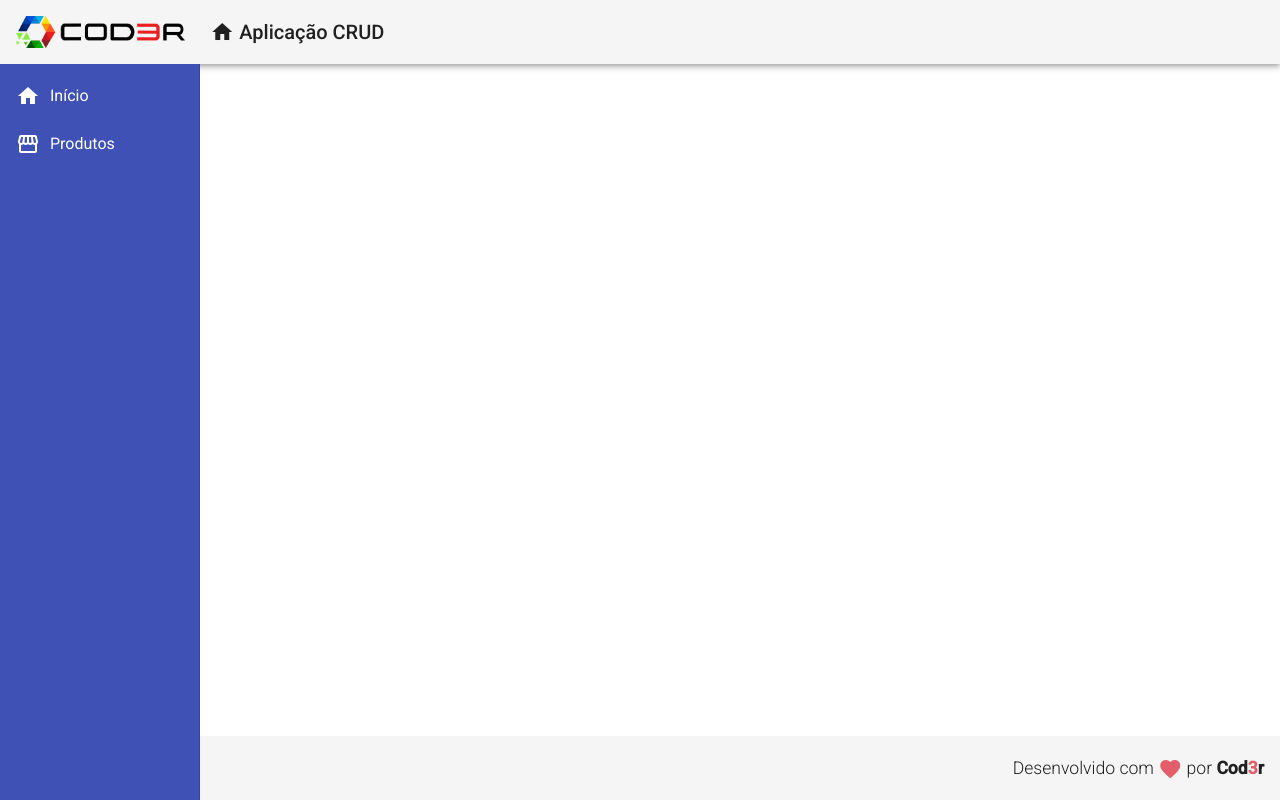
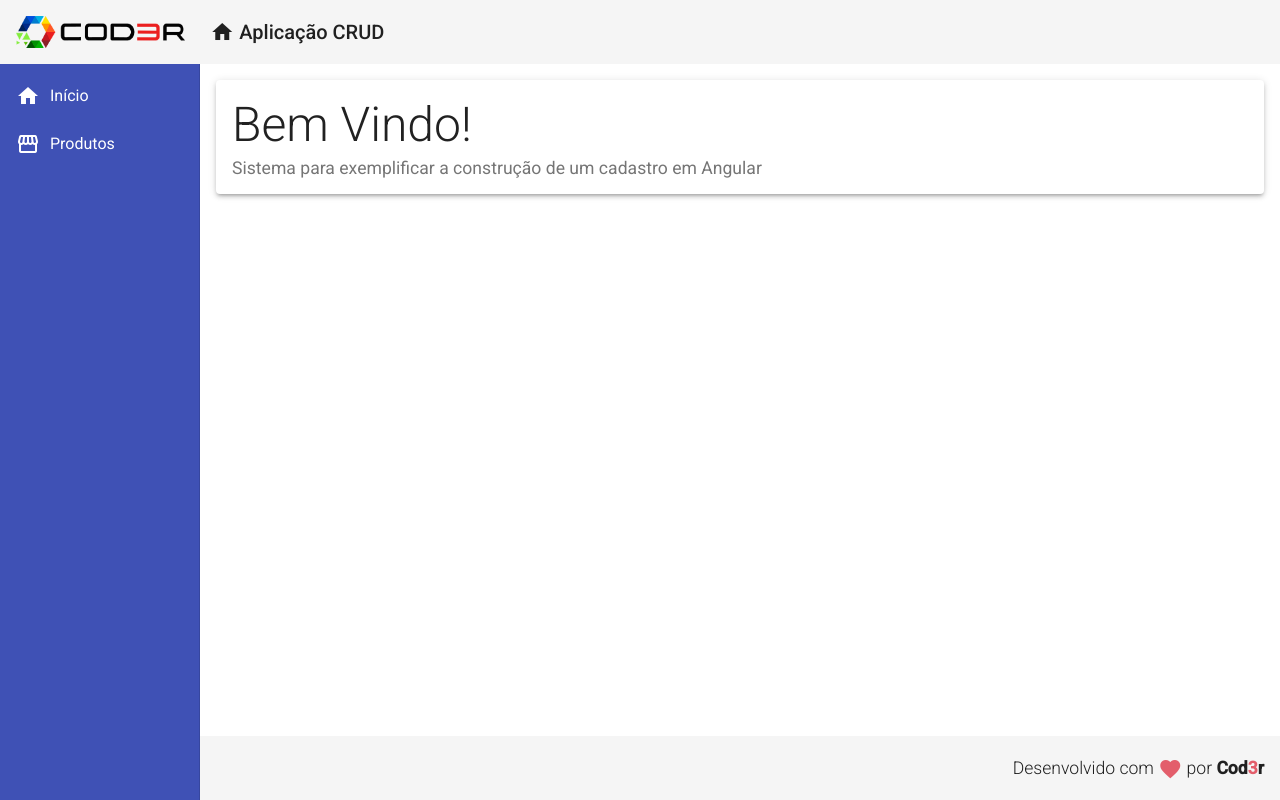
Before and after one commit to yarnando/angular9-cod3r, an Angular app: page / in a window 1280 px wide. Built offline with nearby package versions, Linux system fonts and the light colour scheme.

Commit message:
Aula 13 - Componente home ok

```diff
--- a/src/app/components/template/nav/nav.component.css
+++ b/src/app/components/template/nav/nav.component.css
@@ -10,3 +10,8 @@
 .sidenav i {
     padding-right: 10px;
 }
+
+.content {
+    padding: 16px;
+    background-color: #fff;
+}
--- a/src/app/components/template/nav/nav.component.html
+++ b/src/app/components/template/nav/nav.component.html
@@ -20,4 +20,7 @@
             </a>
         </mat-nav-list>
     </mat-sidenav>
+    <mat-sidenav-content class="content">
+        <app-home></app-home>
+    </mat-sidenav-content>
 </mat-sidenav-container>
--- /dev/null
+++ b/src/app/views/home/home.component.css
@@ -0,0 +1,9 @@
+.home .title {
+    font-size: 3rem;
+    font-weight: 300;
+    line-height: 1.2;
+}
+
+.home .subtitle {
+    font-size: 1.1rem;
+}
--- /dev/null
+++ b/src/app/views/home/home.component.html
@@ -0,0 +1,8 @@
+<mat-card class="home mat-elevation-z3">
+    <mat-card-title class="title">
+        Bem Vindo!
+    </mat-card-title>
+    <mat-card-subtitle class="subtitle">
+        Sistema para exemplificar a construção de um cadastro em Angular
+    </mat-card-subtitle>
+</mat-card>
--- /dev/null
+++ b/src/app/views/home/home.component.ts
@@ -0,0 +1,15 @@
+import { Component, OnInit } from '@angular/core';
+
+@Component({
+  selector: 'app-home',
+  templateUrl: './home.component.html',
+  styleUrls: ['./home.component.css']
+})
+export class HomeComponent implements OnInit {
+
+  constructor() { }
+
+  ngOnInit(): void {
+  }
+
+}
```
Also changed, not shown: src/app/app.module.ts (+7 -3 lines).
